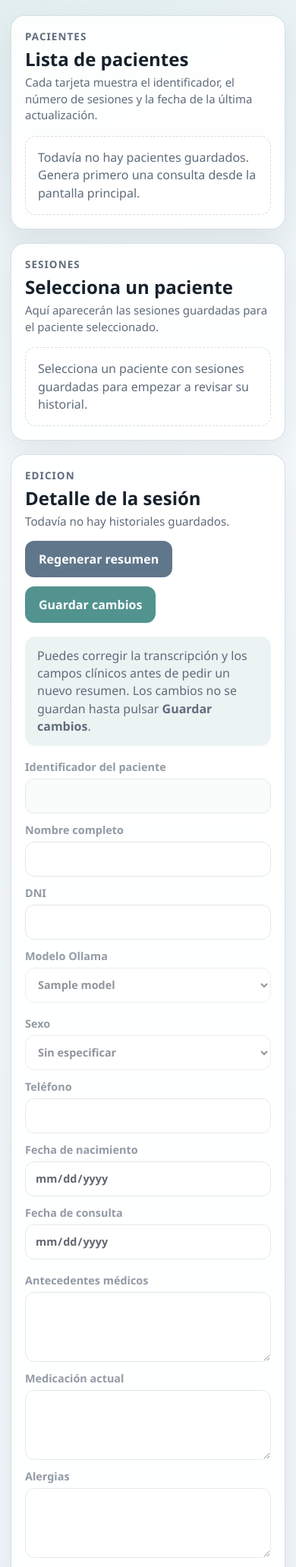
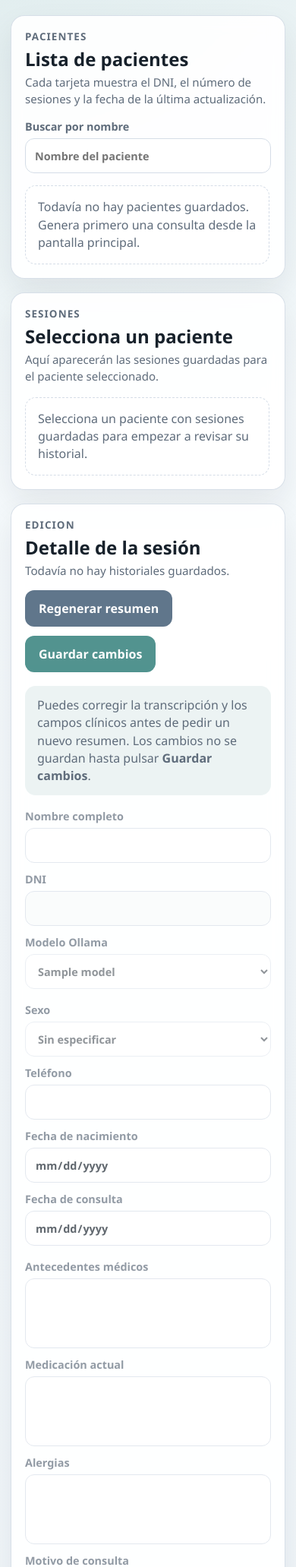
Before and after one commit to iagoGrandal/ClinicalWhisper, a Flask app: template template/history.html in a window 390 px wide. Shown: the part 269-2332 px from the top of the page at 76% size. Run offline with Flask 3, Linux system fonts and the light colour scheme; the template is opened without the code that fills it: most values are stand-ins (such as "Sample title", 1, 10 or a date in 2020); data that the repository does not hold is empty.

Commit message:
feat: ahora DNI es id del paciente, implementación de un buscador por nombre de paciente en pestaña historial.

```diff
--- a/app.py
+++ b/app.py
@@ -167,7 +167,7 @@ def update_session(patient_id: str, session_id: str) -> tuple[object, int] | obj
     try:
         patient_context = build_patient_context(payload)
         if patient_context.patient_id != normalize_patient_identifier(patient_id):
-            raise ValueError("No se puede cambiar el identificador del paciente desde esta pantalla.")
+            raise ValueError("No se puede cambiar el DNI del paciente desde esta pantalla.")
 
         transcript = normalize_free_text(str(payload.get("transcript", "")))
         if not transcript:
--- a/src/summarize/storage.py
+++ b/src/summarize/storage.py
@@ -37,13 +37,16 @@ def normalize_patient_identifier(value: str) -> str:
 
 def build_patient_context(payload: dict[str, object]) -> PatientContext:
     """Validate raw request data and convert it into a typed patient context."""
-    raw_identifier = normalize_free_text(str(payload.get("patientIdentifier", "")))
+    patient_dni = normalize_free_text(str(payload.get("patientDni", "")))
+    raw_identifier = patient_dni
     patient_name = normalize_free_text(str(payload.get("patientName", "")))
     patient_id = normalize_patient_identifier(raw_identifier)
     patient_name_normalized = normalize_patient_name(patient_name)
 
+    if not patient_dni:
+        raise ValueError("Debes indicar el DNI del paciente.")
     if not patient_id:
-        raise ValueError("Debes indicar un identificador del paciente.")
+        raise ValueError("Debes indicar el DNI del paciente.")
     if not patient_name:
         raise ValueError("Debes indicar el nombre del paciente.")
 
@@ -52,7 +55,7 @@ def build_patient_context(payload: dict[str, object]) -> PatientContext:
         patient_name=patient_name,
         patient_name_normalized=patient_name_normalized,
         patient_identifier_raw=raw_identifier,
-        patient_dni=normalize_free_text(str(payload.get("patientDni", ""))),
+        patient_dni=patient_dni,
         patient_sex=normalize_free_text(str(payload.get("patientSex", ""))),
         patient_phone=normalize_free_text(str(payload.get("patientPhone", ""))),
         birth_date=normalize_free_text(str(payload.get("birthDate", ""))),
--- a/template/history.html
+++ b/template/history.html
@@ -133,6 +133,8 @@
       gap: 16px;
       align-content: start;
       min-height: calc(100vh - 130px);
+      max-height: calc(100vh - 130px);
+      overflow: hidden;
     }
 
     .sidebar-title,
@@ -159,6 +161,17 @@
       display: grid;
       gap: 10px;
       align-content: start;
+      min-height: 0;
+      overflow-y: auto;
+      padding-right: 2px;
+    }
+
+    .patient-search {
+      display: grid;
+      gap: 6px;
+      color: var(--muted);
+      font-size: 0.9rem;
+      font-weight: 700;
     }
 
     .empty-list {
@@ -293,18 +306,19 @@
     }
 
     textarea {
-      min-height: 92px;
+      height: 92px;
       padding: 12px 14px;
-      resize: vertical;
+      resize: none;
+      overflow-y: auto;
       line-height: 1.45;
     }
 
     textarea.big-textarea {
-      min-height: 220px;
+      height: 180px;
     }
 
     textarea.output-textarea {
-      min-height: 140px;
+      height: 120px;
       background: #f9fcfc;
     }
 
@@ -371,6 +385,7 @@
       .sidebar,
       .editor {
         min-height: auto;
+        max-height: none;
       }
     }
 
@@ -420,8 +435,13 @@
         <div class="sidebar-title">
           <div class="eyebrow">Pacientes</div>
           <h2>Lista de pacientes</h2>
-          <div class="helper">Cada tarjeta muestra el identificador, el número de sesiones y la fecha de la última actualización.</div>
+          <div class="helper">Cada tarjeta muestra el DNI, el número de sesiones y la fecha de la última actualización.</div>
         </div>
+
+        <label class="patient-search">
+          Buscar por nombre
+          <input id="patientSearch" type="search" autocomplete="off" placeholder="Nombre del paciente">
+        </label>
 
         <div id="patientList" class="list"></div>
       </aside>
@@ -457,18 +477,13 @@
           <fieldset id="sessionFieldset" disabled>
             <div class="field-grid">
               <label>
-                Identificador del paciente
-                <input id="patientIdentifier" type="text" readonly>
-              </label>
-
-              <label>
                 Nombre completo
                 <input id="patientName" type="text" autocomplete="name">
               </label>
 
               <label>
                 DNI
-                <input id="patientDni" type="text" autocomplete="off">
+                <input id="patientDni" type="text" autocomplete="off" readonly required>
               </label>
 
               <label>
@@ -560,6 +575,7 @@
   <script>
     const statusText = document.getElementById("status");
     const patientList = document.getElementById("patientList");
+    const patientSearch = document.getElementById("patientSearch");
     const sessionList = document.getElementById("sessionList");
     const sessionPanelTitle = document.getElementById("sessionPanelTitle");
     const sessionPanelHelper = document.getElementById("sessionPanelHelper");
@@ -569,7 +585,6 @@
     const sessionFieldset = document.getElementById("sessionFieldset");
 
     const fields = {
-      patientIdentifier: document.getElementById("patientIdentifier"),
       patientName: document.getElementById("patientName"),
       patientDni: document.getElementById("patientDni"),
       patientSex: document.getElementById("patientSex"),
@@ -596,6 +611,7 @@
 
     regenerateButton.addEventListener("click", regenerateSummary);
     saveButton.addEventListener("click", saveSessionChanges);
+    patientSearch.addEventListener("input", renderPatientList);
 
     initialize();
 
@@ -783,24 +799,23 @@
     }
 
     function collectPayload() {
-      const patientIdentifier = fields.patientIdentifier.value.trim();
       const patientName = fields.patientName.value.trim();
+      const patientDni = fields.patientDni.value.trim();
       const transcript = fields.transcript.value.trim();
 
-      if (!patientIdentifier) {
-        throw new Error("La sesión cargada no tiene identificador de paciente.");
-      }
       if (!patientName) {
         throw new Error("El nombre del paciente es obligatorio.");
+      }
+      if (!patientDni) {
+        throw new Error("El DNI del paciente es obligatorio.");
       }
       if (!transcript) {
         throw new Error("La transcripción no puede estar vacía.");
       }
 
       return {
-        patientIdentifier,
         patientName,
-        patientDni: fields.patientDni.value,
+        patientDni,
         patientSex: fields.patientSex.value,
         patientPhone: fields.patientPhone.value,
         birthDate: fields.birthDate.value,
@@ -818,9 +833,8 @@
 
     function populateEditor(session) {
       const context = session.patient_context || {};
-      fields.patientIdentifier.value = context.patient_identifier_raw || session.patient_id || "";
       fields.patientName.value = context.patient_name || "";
-      fields.patientDni.value = context.patient_dni || "";
+      fields.patientDni.value = context.patient_dni || context.patient_identifier_raw || session.patient_id || "";
       fields.patientSex.value = context.patient_sex || "";
       fields.patientPhone.value = context.patient_phone || "";
       fields.birthDate.value = context.birth_date || "";
@@ -852,19 +866,29 @@
     }
 
     function renderPatientList() {
+      const searchTerm = normalizeSearch(patientSearch.value);
+      const visiblePatients = state.patients.filter((patient) =>
+        normalizeSearch(patient.patient_name || "").includes(searchTerm)
+      );
+
       if (!state.patients.length) {
         patientList.innerHTML = '<div class="empty-list">Todavía no hay pacientes guardados. Genera primero una consulta desde la pantalla principal.</div>';
         return;
       }
 
-      patientList.innerHTML = state.patients.map((patient) => `
+      if (!visiblePatients.length) {
+        patientList.innerHTML = '<div class="empty-list">No hay pacientes que coincidan con la búsqueda.</div>';
+        return;
+      }
+
+      patientList.innerHTML = visiblePatients.map((patient) => `
         <button
           type="button"
           class="list-card ${patient.patient_id === state.selectedPatientId ? "active" : ""}"
           data-patient-id="${escapeHtml(patient.patient_id)}"
         >
           <span class="card-title">${escapeHtml(patient.patient_name)}</span>
-          <span class="card-meta">${escapeHtml(patient.patient_identifier_raw || patient.patient_id)}</span>
+          <span class="card-meta">DNI: ${escapeHtml(patient.patient_identifier_raw || patient.patient_id)}</span>
           <span class="card-meta">${patient.session_count} sesión(es)</span>
           <span class="card-preview">Última actualización: ${escapeHtml(formatDate(patient.last_session_at || patient.updated_at))}</span>
         </button>
@@ -956,6 +980,14 @@
         .replaceAll("'", "&#39;");
     }
 
+    function normalizeSearch(value) {
+      return String(value)
+        .normalize("NFD")
+        .replace(/[\u0300-\u036f]/g, "")
+        .toLocaleLowerCase("es-ES")
+        .trim();
+    }
+
     function readableError(error) {
       return error?.message || "Error inesperado.";
     }
```
Also changed, not shown: template/main.html (+9 -16 lines), tests/test_app.py (+22 -8 lines).
